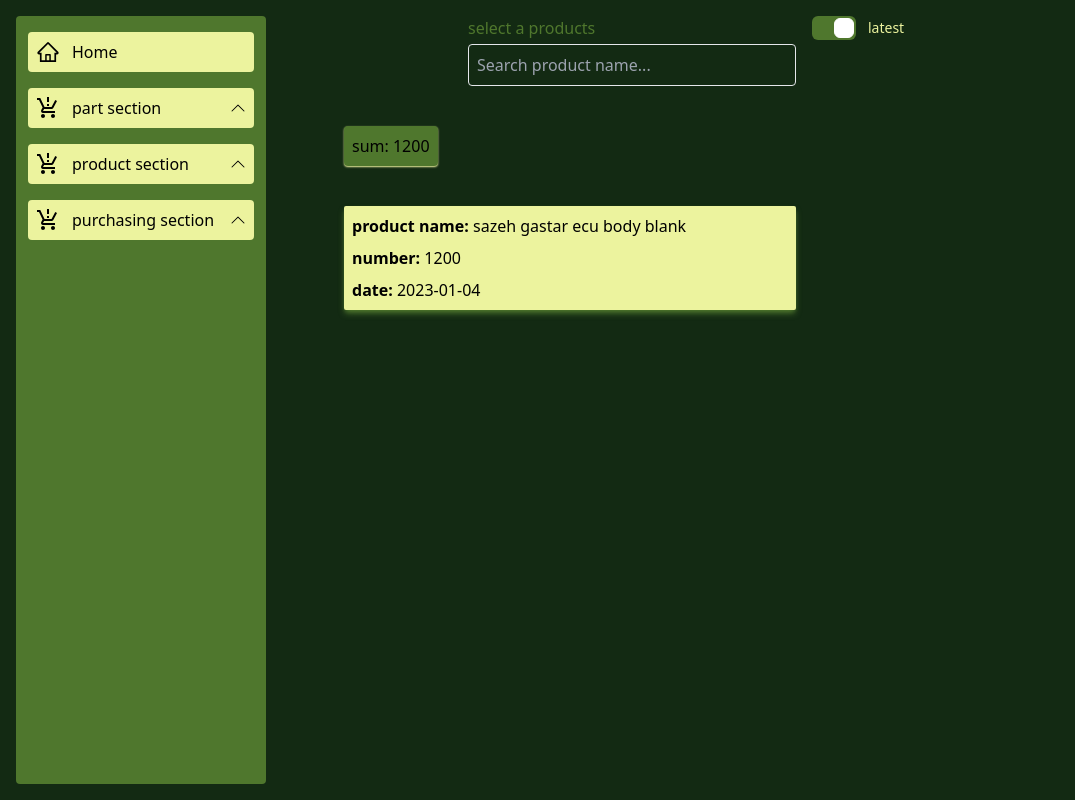
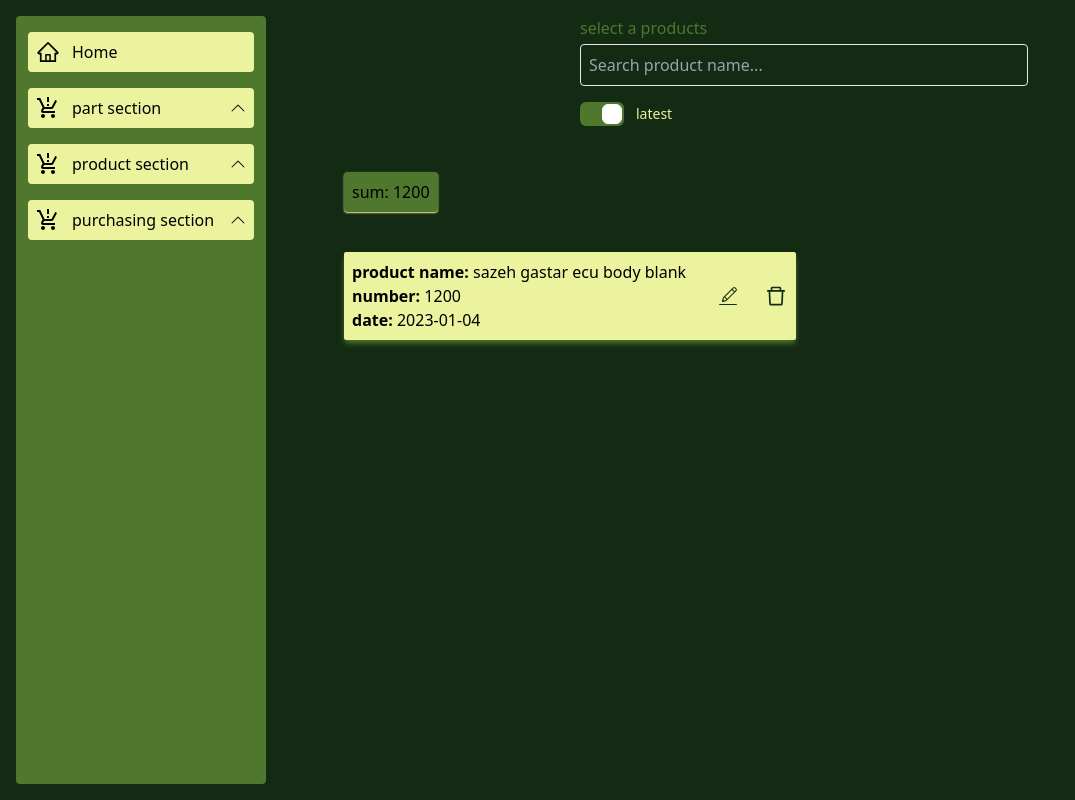
Before and after one commit to Arman-Abbasian/inventory_app_with_react_router_dom_persianVersion, a React (Create React App) app: page /PurchasingRequestList in a window 1280 px wide. Shown: the whole page, without its empty margins (0-1075 px from the left). Built offline with nearby package versions, Linux system fonts and the light colour scheme; data requests are answered from the project's data file; the HTML template or start-up script is replaced by a standard one.

Commit message:
make PurchaseRequestItemEdit Page

```diff
--- a/src/components/FilterPurchase/FilterPurchaseRequestList.jsx
+++ b/src/components/FilterPurchase/FilterPurchaseRequestList.jsx
@@ -36,7 +36,7 @@ const FilterPurchaseRequestList = ({
   return (
     <>
       {productNames.data && (
-        <div className="grid sm:grid-cols-2 container mx-auto max-w-2xl gap-4 w-full">
+        <div className="grid container mx-auto max-w-md gap-4 w-full">
           {/* make search select for productNames */}
           <div className="flex flex-col items-start justify-center">
             <label
@@ -71,7 +71,7 @@ const FilterPurchaseRequestList = ({
           </div>
 
           {/* ascending or descending based on date */}
-          <div className="w-full">
+          <div>
             <label className="inline-flex relative items-center cursor-pointer">
               <input
                 type="checkbox"
--- a/src/components/PartsComponent/OneEnterItem.jsx
+++ b/src/components/PartsComponent/OneEnterItem.jsx
@@ -20,7 +20,7 @@ const OneEnterItem = ({ id, productName, number, date, deleteHandler }) => {
       </div>
       <div className="flex justify-center items-center gap-6 md:col-span-2 xl:col-span-3 2xl:col-span-4 md:justify-self-center">
         <span>
-          <Link to={`/PartEnter/${id}`}>
+          <Link to={`/PurchaseRequestItemEdit/${id}`}>
             <CiEdit className="w-6 h-6 text-primary_dark_green" />
           </Link>
         </span>
--- a/src/components/PurchaseComponent/OnePurchaseItem .jsx
+++ b/src/components/PurchaseComponent/OnePurchaseItem .jsx
@@ -1,12 +1,12 @@
 import { Link } from "react-router-dom";
+import { CiEdit } from "react-icons/ci";
+import { AiOutlineDelete } from "react-icons/ai";
 
-const OnePurchaseItem = ({ id, productName, number, date }) => {
+const OnePurchaseItem = ({ id, productName, number, date, deleteHandler }) => {
   return (
-
+    <div className="flex items-center gap-2 bg-primary_cream rounded-sm p-2 shadow-md shadow-primary_light_green">
       <div className="flex flex-col gap-2 flex-1">
         <Link to={`/PurchasingRequestList/${id}`} key={id}>
-          <div className="flex items-center gap-2 bg-primary_cream rounded-sm p-2 shadow-md shadow-primary_light_green">
-            <div className="flex flex-col gap-2 flex-1">
           <p>
             <span className="font-bold">product name:</span> {productName}
           </p>
@@ -16,9 +16,19 @@ const OnePurchaseItem = ({ id, productName, number, date }) => {
           <p>
             <span className="font-bold">date:</span> {date}
           </p>
+        </Link>
       </div>
+
+      <div className="flex justify-center items-center gap-6 md:col-span-2 xl:col-span-3 2xl:col-span-4 md:justify-self-center">
+        <span>
+          <Link to={`/PartEnter/${id}`}>
+            <CiEdit className="w-6 h-6 text-primary_dark_green" />
+          </Link>
+        </span>
+        <span onClick={deleteHandler} className="hover:cursor-pointer">
+          <AiOutlineDelete className="w-6 h-6 text-primary_dark_green" />
+        </span>
       </div>
-        </Link>
     </div>
   );
 };
```
Also changed, not shown: src/pages/PurchasingRequestList.jsx (+4 -5 lines). Lines whose indentation alone changed are shown as unchanged.
